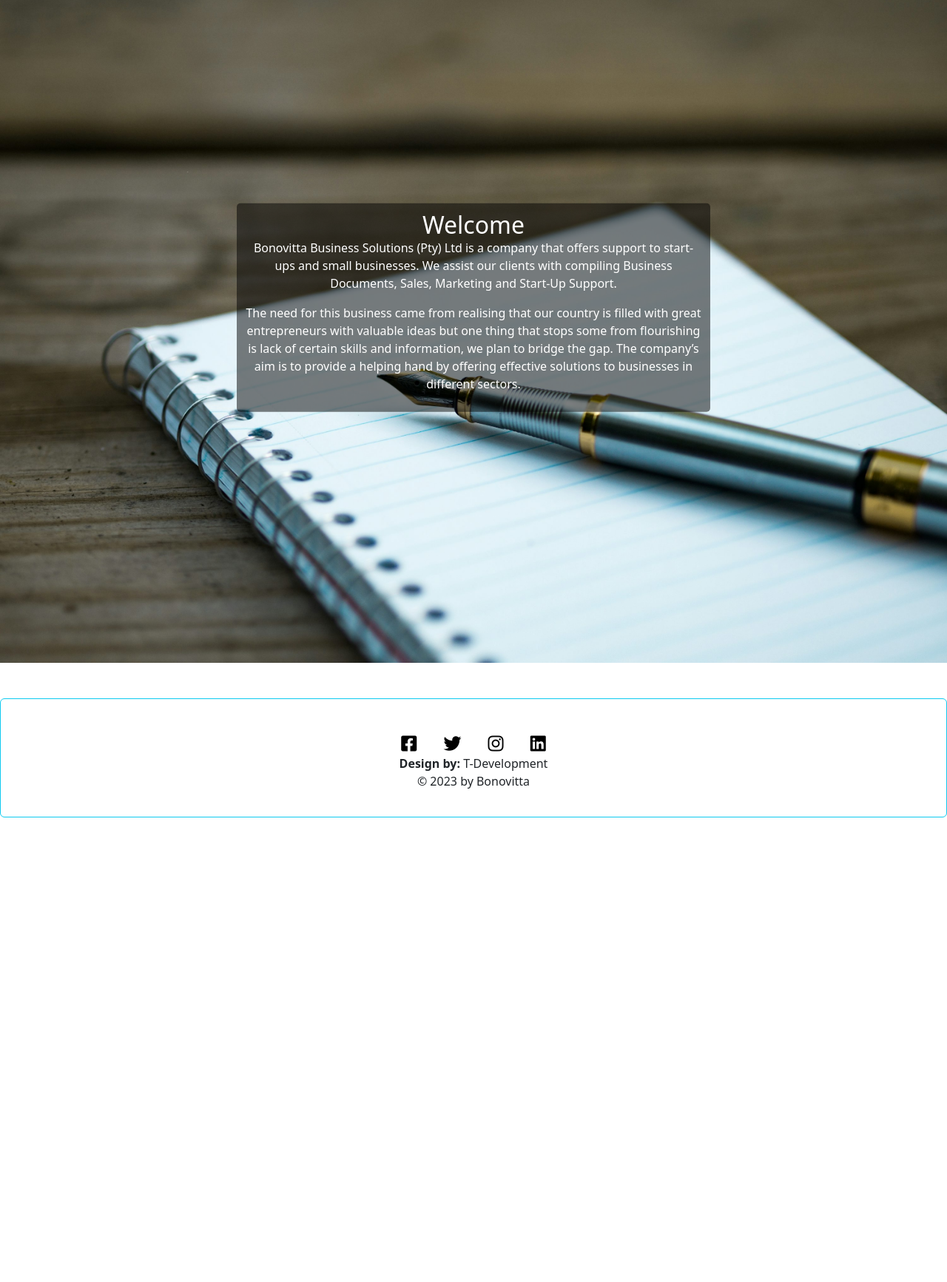
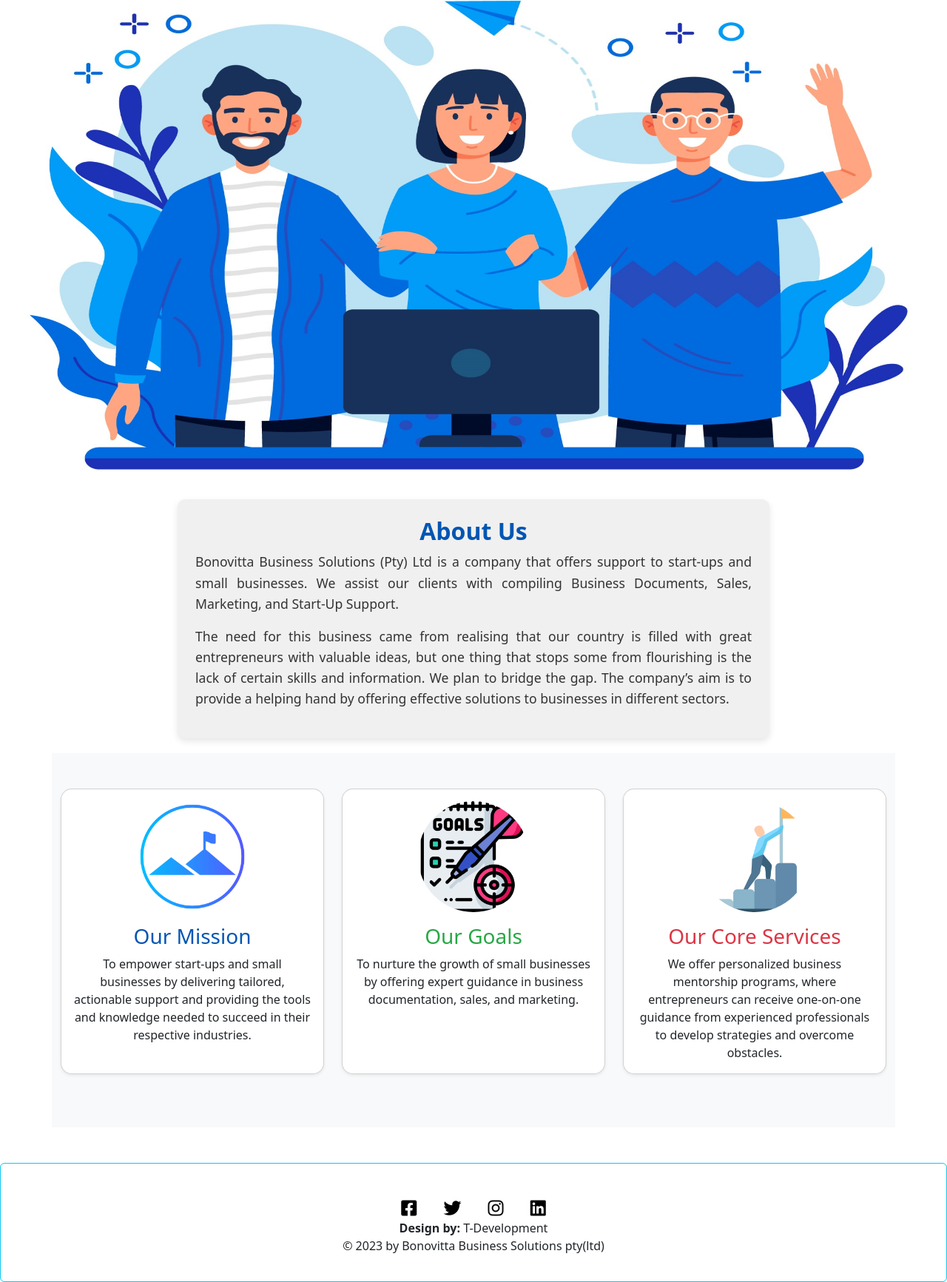
Before and after one commit to meshackMokoinihi/Bonovitta, a plain HTML site: page about.html in a window 1280 px wide. Shown: the part 123-1856 px from the top of the page at 74% size. Before the commit the page ends 1228 px from the top, so only its background shows below. Drawn offline with nearby package versions, Linux system fonts and the light colour scheme.

Commit message:
changes make to the UI

```diff
--- a/about.html
+++ b/about.html
@@ -54,15 +54,54 @@
 
 
         <div class="image-container">
-            <img src="static/images/book.jpeg" class="img-fluid" alt="Book Image">
-            <div class="overlay-text">
-                <h2>Welcome</h2>
-                <p>Bonovitta Business Solutions (Pty) Ltd is a company that offers support to start-ups and small businesses. We assist our clients with compiling Business Documents, Sales, Marketing and Start-Up Support.</p>
-                <p>The need for this business came from realising that our country is filled with great entrepreneurs with valuable ideas but one thing that stops some from flourishing is lack of certain skills and information, we plan to bridge the gap. The company’s aim is to provide a helping hand by offering effective solutions to businesses in different sectors.</p>
-            </div>
+            <img src="static/images/about.jpg" class="img-fluid" style="height: auto; max-height: 45rem; width: 100%;" alt="Book Image">
+
         </div>
+    </div>
+
+    <div class="container bg-blue p-4" style="background-color: #f0f0f0; border-radius: 10px; box-shadow: 0 4px 10px rgba(0, 0, 0, 0.1); max-width: 800px; margin: 20px auto;">
+      <h2 class="text-center" style="color: #0056b3; font-weight: bold;">About Us</h2>
+      <p style="text-align: justify; line-height: 1.6; font-size: 1.1rem; color: #333;">
+        Bonovitta Business Solutions (Pty) Ltd is a company that offers support to start-ups and small businesses. We assist our clients with compiling Business Documents, Sales, Marketing, and Start-Up Support.
+      </p>
+      <p style="text-align: justify; line-height: 1.6; font-size: 1.1rem; color: #333;">
+        The need for this business came from realising that our country is filled with great entrepreneurs with valuable ideas, but one thing that stops some from flourishing is the lack of certain skills and information. We plan to bridge the gap. The company’s aim is to provide a helping hand by offering effective solutions to businesses in different sectors.
+      </p>
+    </div>
 
 
+
+    <div class="container text-center py-5" style="background-color: #f8f9fa;">
+      <div class="row justify-content-center">
+        <div class="col-md-4 mb-4">
+          <div class="card h-100 shadow-sm" style="border-radius: 15px;">
+            <img src="static/images/mountain.png" class="card-img-top rounded-circle mx-auto mt-3" alt="..." style="width: 150px; height: 150px;">
+            <div class="card-body">
+              <h3 style="color: #0056b3;">Our Mission</h3>
+              <p class="card-text" >To empower start-ups and small businesses by delivering tailored, actionable support and providing the tools and knowledge needed to succeed in their respective industries.</p>
+            </div>
+          </div>
+        </div>
+        <div class="col-md-4 mb-4">
+          <div class="card h-100 shadow-sm" style="border-radius: 15px;">
+            <img src="static/images/goals.png" class="card-img-top rounded-circle mx-auto mt-3" alt="..." style="width: 150px; height: 150px;">
+            <div class="card-body">
+              <h3 style="color: #28a745;">Our Goals</h3>
+              <p class="card-text" >To nurture the growth of small businesses by offering expert guidance in business documentation, sales, and marketing.</p>
+            </div>
+          </div>
+        </div>
+        <div class="col-md-4 mb-4">
+          <div class="card h-100 shadow-sm" style="border-radius: 15px;">
+            <img src="static/images/goal.png" class="card-img-top rounded-circle mx-auto mt-3" alt="..." style="width: 150px; height: 150px;">
+            <div class="card-body">
+              <h3 style="color: #dc3545;">Our Core Services</h3>
+              <p class="card-text" >We offer personalized business mentorship programs, where entrepreneurs can receive one-on-one guidance from experienced professionals to develop strategies and overcome obstacles.</p>
+            </div>
+          </div>
+        </div>
+      </div>
+    </div>
 
 
 
@@ -86,7 +125,7 @@
     <div class="text-center">
 
       <p class="">
-          <strong>Design by:</strong> T-Development <br> © 2023 by Bonovitta
+          <strong>Design by:</strong> T-Development <br> © 2023 by Bonovitta Business Solutions pty(ltd)
       </p>
       <p>
           <strong>
```
Also changed, not shown: contact.html (+37 -10 lines), index.html (+17 -15 lines), services.html (+4 -3 lines), static/images/about.jpg (added), static/images/contact.jpg (added), static/images/customer-service.png (added), static/images/goal.png (added), static/images/goals.png (added), static/images/modern.avif (deleted), static/images/mountain.png (added), 1 other file.
